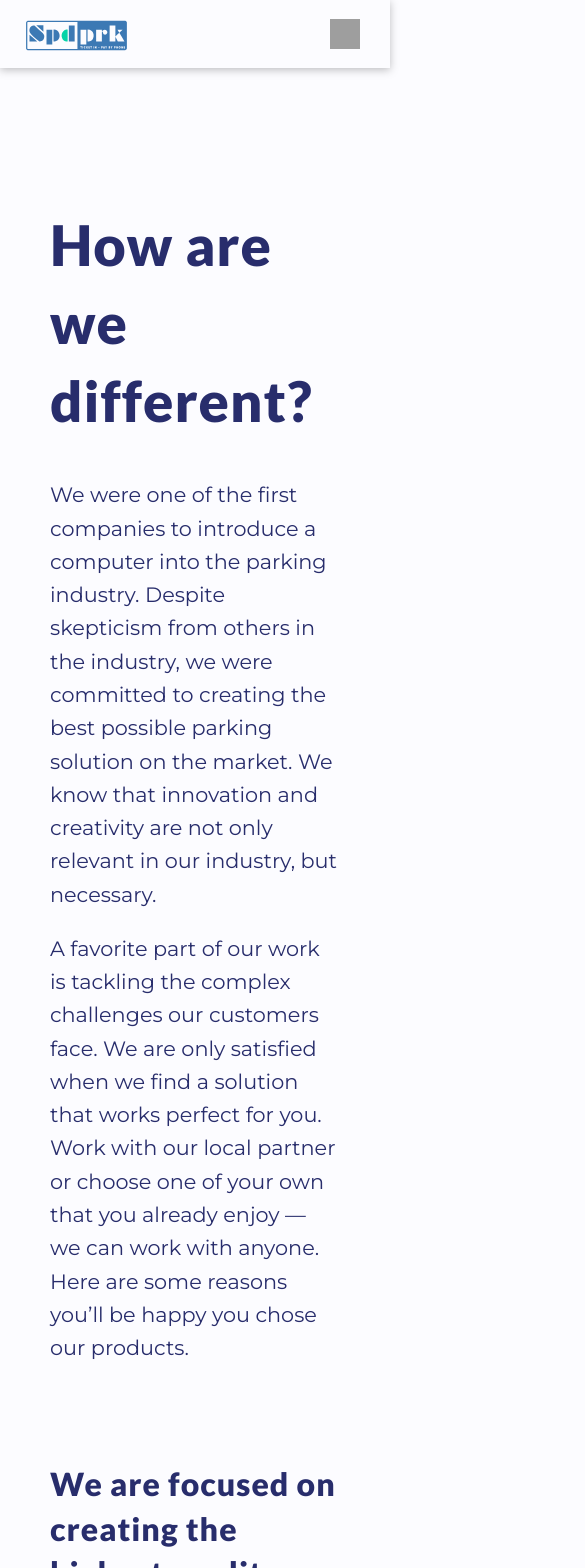
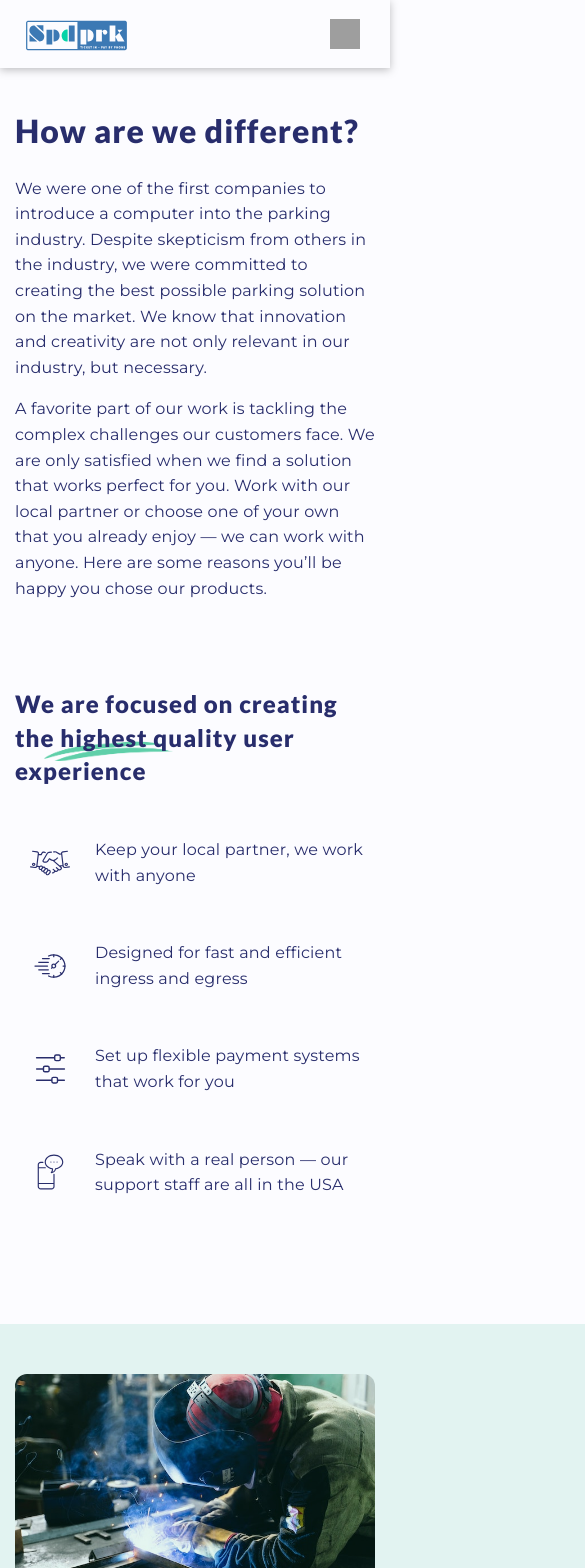
Before and after one commit to justinshane13/aether, a Next.js app: page /about in a window 390 px wide. Shown: the top 1568 px of the page, 585 px wide, since content can reach past the window. Built offline with nearby package versions, Linux system fonts and the light colour scheme; grey boxes are pictures that could not be loaded.

Commit message:
make about and SPDPRK pages responsive for mobile

```diff
--- a/pages/about.js
+++ b/pages/about.js
@@ -23,25 +23,25 @@ const About = () => {
                         <div>
                             <div className={styles.aboutSection2GridElement}>
                                 <div className={styles.aboutSection2ImageContainer}>
-                                    <Image src="/handshake.svg" width={60} height={60} />
+                                    <Image className={styles.aboutSection2Icon} src="/handshake.svg" width={60} height={60} />
                                 </div>
                                 <p>Keep your local partner, we work with anyone</p>
                             </div>
                             <div className={styles.aboutSection2GridElement}>
                                 <div className={styles.aboutSection2ImageContainer}>
-                                    <Image src="/efficient.svg" width={70} height={70} />
+                                    <Image className={styles.aboutSection2Icon} src="/efficient.svg" width={70} height={70} />
                                 </div>
                                 <p>Designed for fast and efficient ingress and egress</p>
                             </div>
                             <div className={styles.aboutSection2GridElement}>
                                 <div className={styles.aboutSection2ImageContainer}>
-                                    <Image src="/flexible.svg" width={50} height={50} />
+                                    <Image className={styles.aboutSection2IconBottom} src="/flexible.svg" width={50} height={50} />
                                 </div>
                                 <p>Set up flexible payment systems that work for you</p>
                             </div>
                             <div className={styles.aboutSection2GridElement}>
                                 <div className={styles.aboutSection2ImageContainer}>
-                                    <Image src="/phone.svg" width={60} height={60} />
+                                    <Image className={styles.aboutSection2IconBottom} src="/phone.svg" width={60} height={60} />
                                 </div>
                                 <p>Speak with a real person — our support staff are all in the USA</p>
                             </div>
--- a/styles/About.module.css
+++ b/styles/About.module.css
@@ -10,7 +10,7 @@
 }
 
 .about {
-    padding: 100px 50px 0px 50px;
+    padding: 50px 50px 0px 50px;
     max-width: 1300px;
     display: flex;
     flex-direction: column;
@@ -24,7 +24,7 @@
 
 .aboutSection1 > h1 {
     font-weight: 900;
-    font-size: 3.5em;
+    font-size: 4em;
     line-height: 140%;
     letter-spacing: 1px;
     color: #282D6C;
@@ -187,3 +187,88 @@
         padding: 0;
     }
 }
+
+@media (max-width: 800px) {
+    .about {
+        padding: 0px 15px 0px 15px;
+    }
+
+    .aboutSection1 {
+        padding-top: 20px;
+    }
+
+    .aboutSection1 > h1 {
+        font-size: 2em;
+    }
+
+    .aboutSection1 > p {
+        font-size: 1em;
+    }
+
+    .aboutSection2 {
+        padding: 0;
+    }
+
+    .aboutSection2 > div {
+        display: flex;
+        flex-direction: column;
+        grid-gap: 0;
+        width: 100%;
+        margin-top: 50px;
+    }
+
+    .aboutSection2 > h2 {
+        font-size: 1.5em;
+        max-width: 330px;
+    }
+
+    .underlineBackground {
+        background: url("/underline.png") no-repeat;
+        background-position: left 28px top 51px;
+        background-size: 130px;
+        height: 74px;
+    }
+
+    .aboutSection2Icon {
+        width: 40px;
+    }
+
+    .aboutSection2IconBottom {
+        width: 35px;
+    }
+
+    .aboutSection2GridElement > p {
+        font-size: 1em;
+        margin-left: 0px;
+    }
+
+    .aboutSection3 {
+        padding: 0;
+        flex-direction: column;
+    }
+
+    .aboutSectionImage {
+        width: 100%;
+        height: 100%;
+    }
+
+    .aboutSection3Text > h2 {
+        font-size: 1.5em;
+    }
+
+    .aboutSection3Text > ul > li {
+        font-size: 1em;
+    }
+
+    .aboutSection4 {
+        padding: 0;
+    }
+
+    .aboutSection4 > h2 {
+        font-size: 1.5em;
+    }
+
+    .aboutSection4 > p {
+        font-size: 1em;
+    }
+}
--- a/styles/Contact.module.css
+++ b/styles/Contact.module.css
@@ -1,5 +1,5 @@
 .contact {
-    padding: 0px 50px;
+    padding: 50px 50px 0px 50px;
     max-width: 1300px;
     display: flex;
     flex-direction: column;
@@ -9,7 +9,6 @@
 
 .contactSection1 {
     padding: 0px 50px;
-    margin-top: 100px;
 }
 
 .contactSection1 > h1 {
--- a/styles/FAQ.module.css
+++ b/styles/FAQ.module.css
@@ -1,6 +1,5 @@
 .faq {
-    padding: 0px 50px;
-    margin-top: 150px;
+    padding: 50px 50px 0px 50px;
     max-width: 1300px;
     display: flex;
     flex-direction: column;
@@ -14,7 +13,7 @@
 
 .faqSection1 > h1 {
     font-weight: 900;
-    font-size: 3.5em;
+    font-size: 4em;
     line-height: 140%;
     letter-spacing: 1px;
     color: #282D6C;
--- a/styles/Home.module.css
+++ b/styles/Home.module.css
@@ -26,7 +26,7 @@
   top: -500px;
   left: 0px;
   margin: 0;
-  transition-duration: 1s;
+  transition-duration: .8s;
   z-index: 0;
 }
 
@@ -34,11 +34,11 @@
   display: flex;
   flex-direction: column;
   align-items: left;
-  padding: 30px 0px 0px 30px;
+  padding: 70px 0px 30px 70px;
 }
 
 .navLinkCollapsible {
-  font-size: 1.2em;
+  font-size: 1.4em;
   text-decoration: none;
   color: #545674;
   margin-left: 0px;
@@ -756,7 +756,7 @@
 
   .expanded {
     top: 0px;
-    transition-duration: 1s;
+    transition-duration: .8s;
   }
 
   .navLinks {
--- a/styles/Partners.module.css
+++ b/styles/Partners.module.css
@@ -1,5 +1,5 @@
 .partners {
-    padding: 0px 50px;
+    padding: 50px 50px 0px 50px;
     max-width: 1300px;
     display: flex;
     flex-direction: column;
@@ -8,7 +8,7 @@
 }
 
 .partnersSection1 {
-    padding: 100px 50px 0px 50px;
+    padding: 0;
 }
 
 .partnersSection1 > h1 {
@@ -165,7 +165,7 @@
 
   @media (max-width: 1250px) {
     .partnersSection1 {
-        padding: 100px 0px 0px 0px;
+        padding: 0;
     }
 
     .partnersSection2 {
--- a/styles/SPDPRK.module.css
+++ b/styles/SPDPRK.module.css
@@ -1,5 +1,5 @@
 .SPDPRK {
-    padding: 0px 50px;
+    padding: 50px 50px 0px 50px;
     max-width: 1300px;
     display: flex;
     flex-direction: column;
@@ -8,7 +8,7 @@
 }
 
 .SPDPRKSection1 {
-    padding: 100px 50px 0px 50px;
+    padding: 0px 50px;
 }
 
 .SPDPRKSection1 > h1 {
@@ -228,3 +228,99 @@
         height: 250px;
     }
 }
+
+@media (max-width: 800px) {
+    .SPDPRK {
+        padding: 20px 15px 0px 15px;
+    }
+
+    .SPDPRKSection1 {
+        padding-left: 0;
+        padding-right: 0;
+    }
+
+    .SPDPRKSection1 > h1 {
+        font-size: 2em;
+    }
+
+    .underlineBackground {
+        background: url("/underline.png") no-repeat;
+        background-position: left 85px top 21px;
+        background-size: 180px;
+        height: 54px;
+    }
+
+    .SPDPRKSection1 > p {
+        font-size: 1em;
+    }
+
+    .SPDPRKSection2ExamplesContainer {
+        margin-top: 50px;
+    }
+
+    .SPDPRKSection2Example {
+        display: flex;
+        flex-direction: column;
+        justify-content: center;
+        align-items: center;
+        margin: 50px 0px 0px 0px;
+    }
+
+    .SPDPRKSection2ExampleImage {
+        width: 100%;
+        height: 100%;
+    }
+
+    .SPDPRKSection2ExampleText {
+        margin: 0;
+        padding: 10px 10px 0px 10px;
+    }
+
+    .SPDPRKSection3Benefits {
+        display: grid;
+        grid-template-columns: 1fr 1fr;
+        grid-gap: 0px;
+    }
+
+    .SPDPRKSection3Icon {
+        width: 50px;
+    }
+
+    .SPDPRKSection3Benefits > div > p {
+        font-size: 1em;
+    }
+
+    .SPDPRKSection4 {
+        margin-top: 50px;
+    }
+
+    .SPDPRKSection4Text {
+        flex-direction: column;
+    }
+
+    .SPDPRKSection4Text > div > p {
+        font-size: 1em;
+        margin-top: 20px;
+        margin-left: 0;
+    }
+
+    .SPDPRKSection4ImagesContainer {
+        position: relative;
+        min-height: 200px;
+    }
+
+    .SPDPRKSection4Images {
+        position: absolute;
+        right: -85px;
+        top: 30px;
+        display: flex;
+        min-height: 0px;
+    }
+
+    .SPDPRKSection4ImageContainer {
+        width: 150px;
+        height: 150px;
+        margin-left: 10px;
+        min-height: 0px;
+    }
+}
--- a/styles/Sectors.module.css
+++ b/styles/Sectors.module.css
@@ -1,5 +1,5 @@
 .sectors {
-    padding: 0px 50px;
+    padding: 50px 50px 0px 50px;
     max-width: 1300px;
     display: flex;
     flex-direction: column;
@@ -8,7 +8,7 @@
 }
 
 .sectors > h1 {
-    padding: 100px 0px 0px 0px;
+    padding: 0;
     font-weight: 900;
     font-size: 4em;
     line-height: 140%;
--- a/styles/Software.module.css
+++ b/styles/Software.module.css
@@ -1,5 +1,5 @@
 .software {
-    padding: 0;
+    padding: 50px 50px 0px 50px;
     max-width: 1300px;
     display: flex;
     flex-direction: column;
@@ -7,7 +7,7 @@
 }
 
 .softwareSection1 {
-    padding: 100px 50px 0px 50px;
+    padding: 0;
 }
 
 .softwareSection1 > h1 {
--- a/styles/globals.css
+++ b/styles/globals.css
@@ -14,4 +14,5 @@ body {
 
 .content {
   margin: 0 auto;
+  letter-spacing: .2px;
 }
```
Also changed, not shown: pages/spdprk.js (+4 -4 lines).
